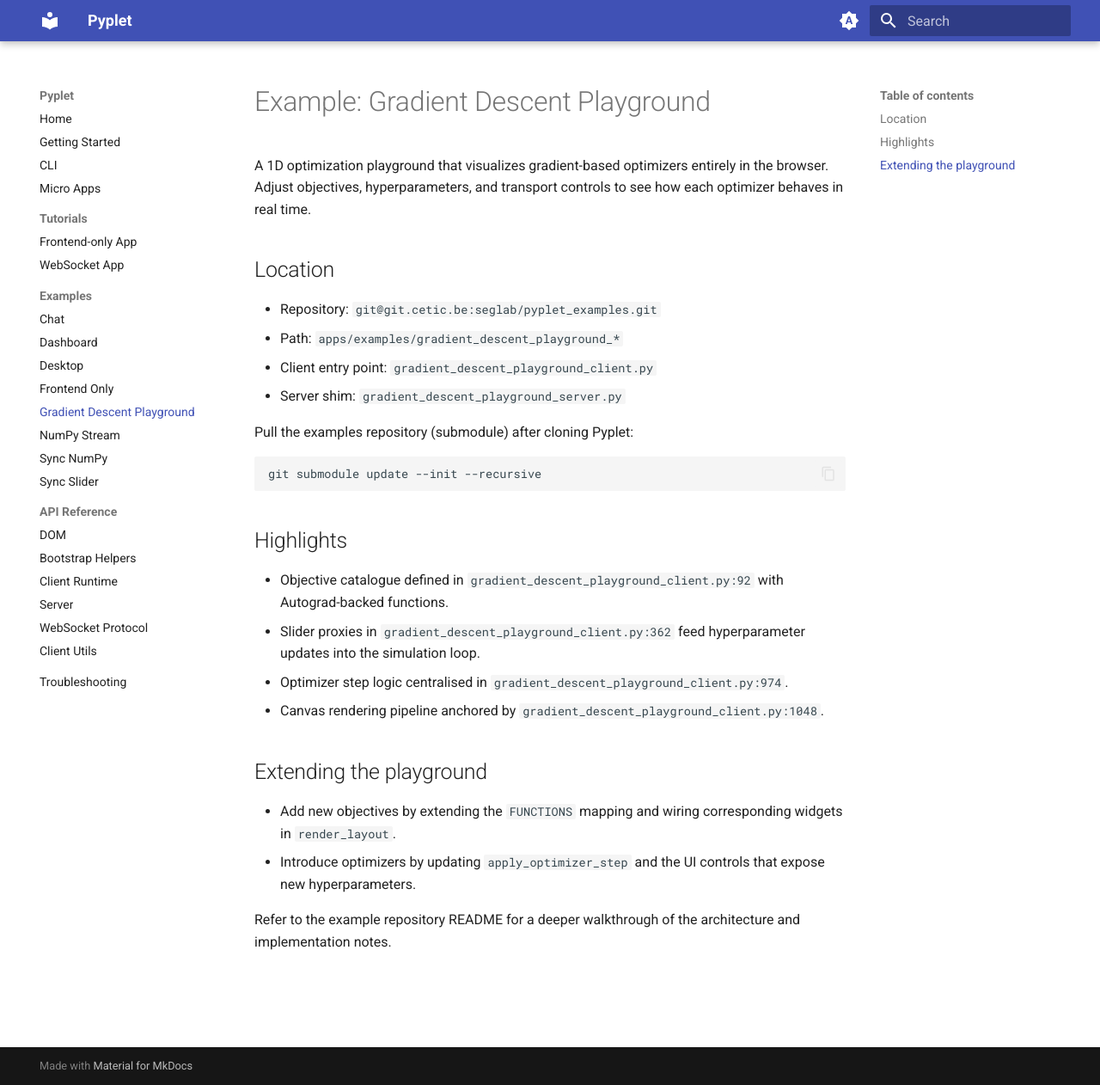
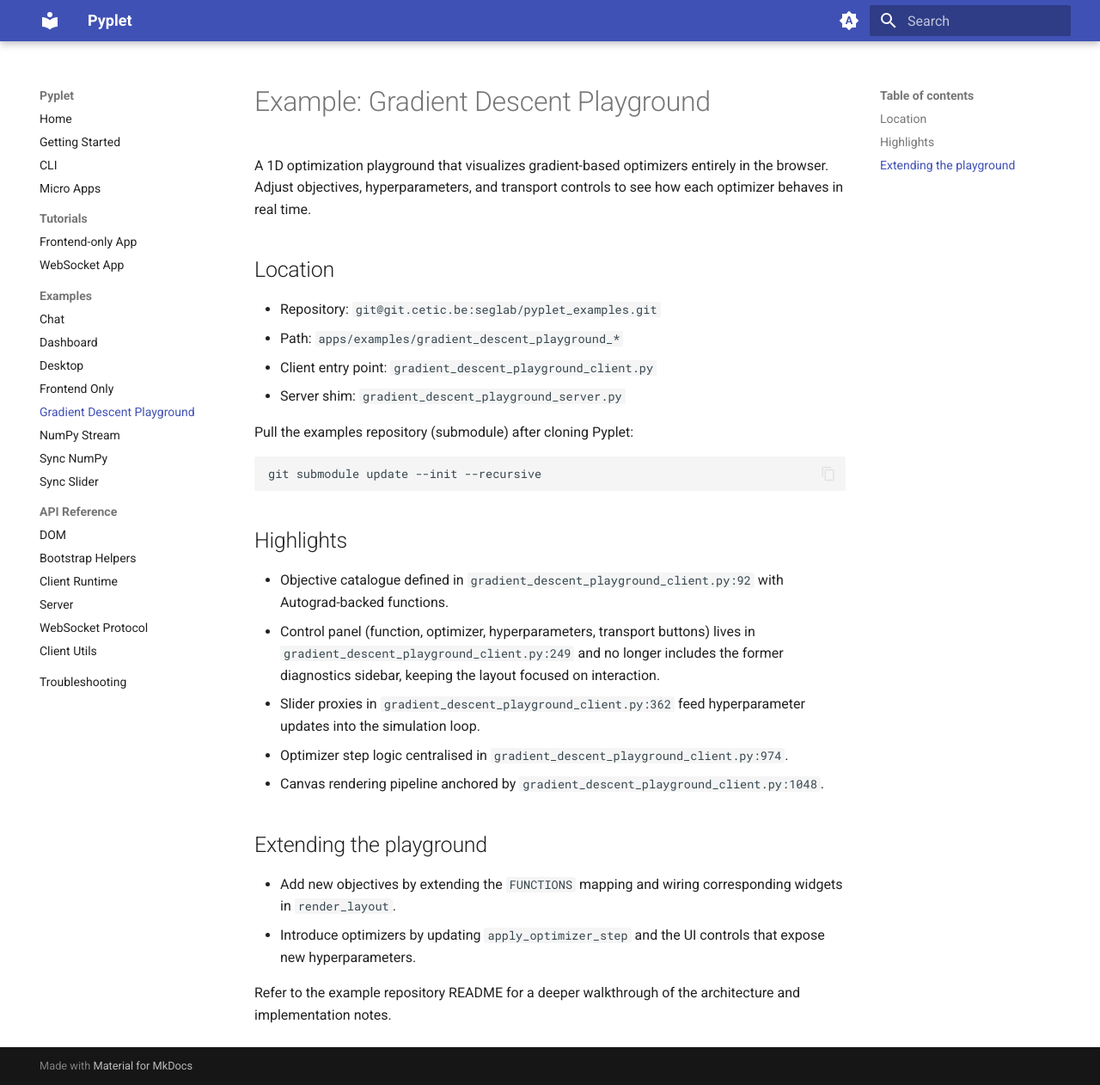
Before and after one commit to cetic/Pyplet, an MkDocs documentation site: the page built from docs/examples/gradient-descent-playground.md, in a window 1280 px wide and 1262 px high. Shown: the whole window at 86% size. Built offline with MkDocs 1.6.1 and Material for MkDocs 9.7.7, drawn with Linux system fonts in a browser that asks for light colours.

Commit message:
Docs: refresh gradient descent page

```diff
--- a/docs/examples/gradient-descent-playground.md
+++ b/docs/examples/gradient-descent-playground.md
@@ -22,6 +22,9 @@ git submodule update --init --recursive
 ## Highlights
 
 - Objective catalogue defined in `gradient_descent_playground_client.py:92` with Autograd-backed functions.
+- Control panel (function, optimizer, hyperparameters, transport buttons) lives in
+  `gradient_descent_playground_client.py:249` and no longer includes the former
+  diagnostics sidebar, keeping the layout focused on interaction.
 - Slider proxies in `gradient_descent_playground_client.py:362` feed hyperparameter updates into the simulation loop.
 - Optimizer step logic centralised in `gradient_descent_playground_client.py:974`.
 - Canvas rendering pipeline anchored by `gradient_descent_playground_client.py:1048`.
```
